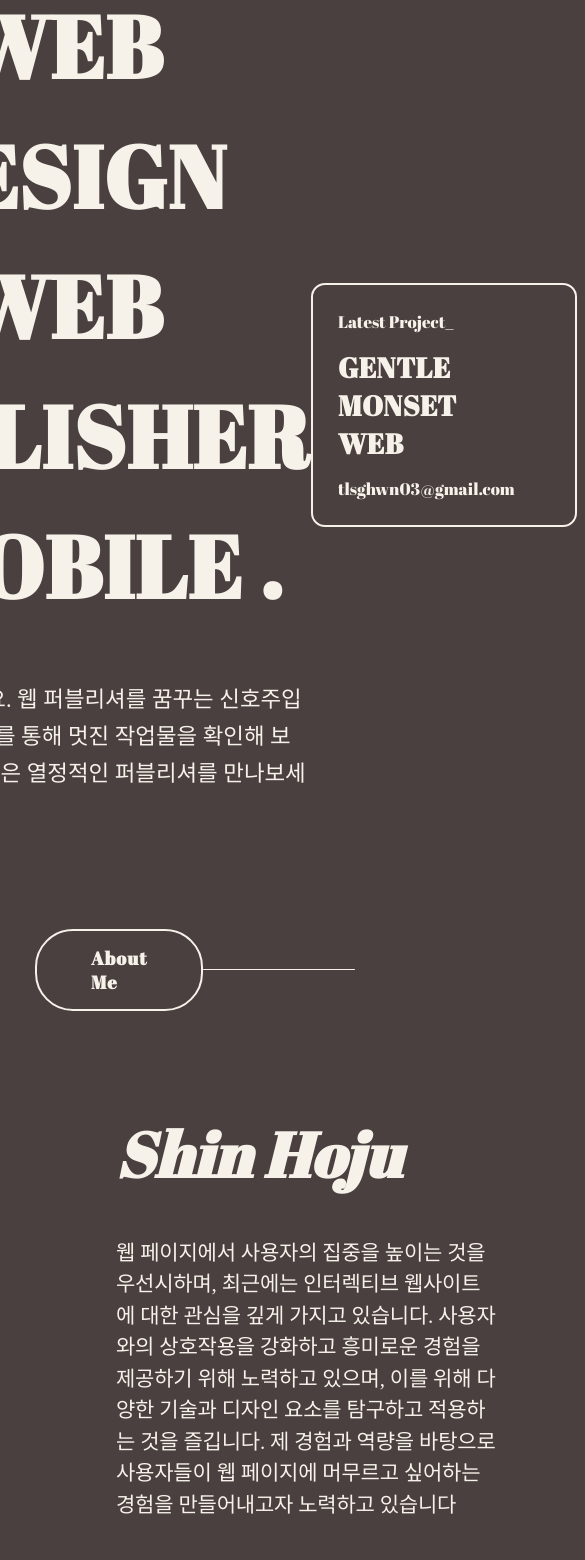
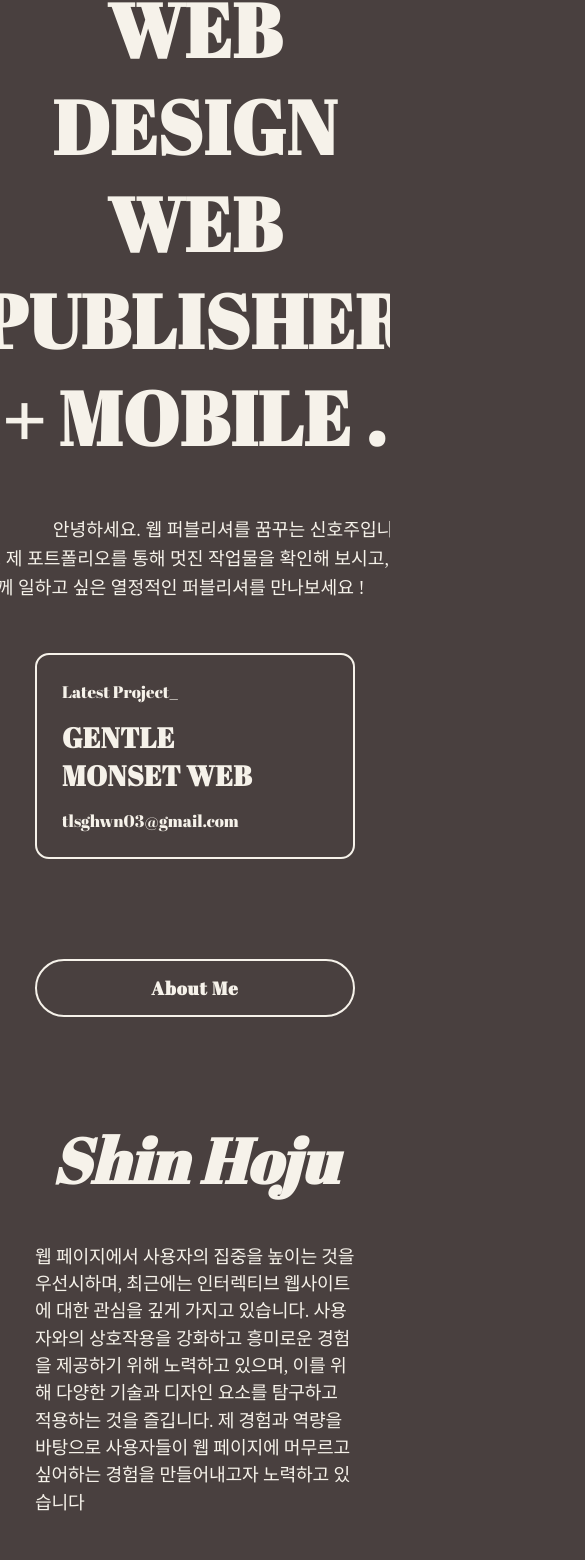
Before and after one commit to HojuShin/Portfolio, a React (Create React App) app: page / in a window 390 px wide. Shown: the part 82-1642 px from the top of the page, 585 px wide, since content can reach past the window. Built offline with nearby package versions, Linux system fonts and the light colour scheme; a web font is replaced by a local one.

Commit message:
반응형 css

```diff
--- a/src/App.css
+++ b/src/App.css
@@ -36,29 +36,6 @@
   clear: right;
   background-color: #f6f2ea;
   border-radius: 100rem;
-}
-
-/* 양옆으로 움직임 */
-@keyframes shake {
-  0% {
-    transform: translateX(0);
-  }
-
-  25% {
-    transform: translateX(-5px);
-  }
-
-  50% {
-    transform: translateX(5px);
-  }
-
-  75% {
-    transform: translateX(-5px);
-  }
-
-  100% {
-    transform: translateX(0);
-  }
 }
 
 footer {
@@ -103,25 +80,27 @@ footer {
   font-style: normal;
 }
 
+
 @media screen and (max-width: 991px) {
-  .introduction {
-    flex-direction: column;
-    align-items: center;
+  .line {
+    display: none;
+  }
+
+  .lineTitle {
+    width: 100%;
     text-align: center;
   }
 
-  .about-02>p {
-    text-indent: 4em;
-    text-align: start;
+  .footer-section {
+    padding-top: 100px;
+    padding-bottom: 100px;
   }
 
-  .nav {
-    width: 100%;
+  .footer-desc>p {
+    font-size: 1rem;
   }
 
-  .nav-btn {
-    position: static;
-    max-width: 100%;
+  .footer-title>h1 {
+    display: none;
   }
-
 }
--- a/src/component/Profile/Profile.js
+++ b/src/component/Profile/Profile.js
@@ -69,7 +69,7 @@ export default function Profile() {
                             <li><p className='profile-li'>Phone</p><p>010-4821-2399</p></li>
                             <li><p className='profile-li'>Mail</p><p>tlsghwn03@gmail.com</p></li>
                             <li><p className='profile-li'>Education</p><p>경남대학교 (사회학과 졸업)</p></li>
-                            <li><p className='profile-li'>Certificate</p><p>정보처리기사 (한국산업인력공단 / 2021.08)</p></li>
+                            <li><p className='profile-li'>Certificate</p>정보처리기사 <span>(한국산업인력공단 / 2021.08)</span></li>
                             <li className='techblog'>
                                 <p className='profile-li'>Tech Blog</p>
                                 <div className='git'>
--- a/src/component/Profile/profile.css
+++ b/src/component/Profile/profile.css
@@ -151,3 +151,56 @@
     transform: translateY(0);
     opacity: 1;
 }
+
+
+@media screen and (max-width: 991px) {
+
+    .aboutme-img {
+        display: none;
+    }
+
+    .profile-li {
+        width: 138px;
+    }
+
+    .skill>ul {
+        justify-content: center;
+        gap: 40px;
+        flex-wrap: wrap;
+    }
+
+    .profile-title {
+        text-align: center;
+    }
+
+    .techstack-title {
+        font-size: 2.4rem;
+        text-align: center;
+    }
+
+    .skill-desc>ul>li {
+        font-size: 1.3rem;
+        padding-left: 17px;
+    }
+
+    .skill-desc>ul>li:before {
+        top: 16px;
+        width: 10px;
+    }
+
+    .profile-intrd {
+        font-size: 1.3rem;
+    }
+
+    .profile>ul>li {
+        font-size: 1.3rem;
+    }
+
+    .profile>ul>li>span {
+        display: none;
+    }
+
+    .techstack {
+        margin-top: 135px;
+    }
+}
--- a/src/component/Slide.js
+++ b/src/component/Slide.js
@@ -5,6 +5,7 @@ import gentle from '../assets/screen.png'
 import video from '../vidoes/test.mp4'
 import React, { useEffect, useRef } from 'react'
 import { Link } from 'react-router-dom'
+import arrows from '../assets/arrows.png'
 
 export default function Slide() {
 
@@ -100,6 +101,14 @@ export default function Slide() {
                                         <img src={watflix} alt='watflix' className='mockup' />
                                     </div>
                                 </div>
+                                <div className='hiddenBtn'>
+                                    <Link to={'https://hojushin.github.io/react-watflix/'} target="_blank" >
+                                        <button>
+                                            <p>View Project</p>
+                                            <img src={arrows} alt='arrows' className='arrow' />
+                                        </button>
+                                    </Link>
+                                </div>
                             </div>
                         </div>
                     </div>
@@ -124,6 +133,7 @@ export default function Slide() {
                                             <Link to={'https://hojushin.github.io/apple/'} target="_blank" >
                                                 <button>
                                                     <p>VIEW</p>
+
                                                 </button>
                                             </Link>
                                         </div>
@@ -131,6 +141,14 @@ export default function Slide() {
                                     <div className='project-img'>
                                         <img src={apple} alt='apple' className='mockup' />
                                     </div>
+                                </div>
+                                <div className='hiddenBtn'>
+                                    <Link to={'https://hojushin.github.io/apple/'} target="_blank" >
+                                        <button>
+                                            <p>View Project</p>
+                                            <img src={arrows} alt='arrows' className='arrow' />
+                                        </button>
+                                    </Link>
                                 </div>
                             </div>
                         </div>
@@ -153,7 +171,7 @@ export default function Slide() {
                                             <p className='detail-desc'>요소들을 다양한 위치에 배치시켜 웹 사이트의 <span>디자인과 레이아웃을 자유롭게 </span>제어했으며, <span>스크롤 이벤트</span>를 통해 부드러운 애니메이션 효과를 적용하는 등 사용자들에게 흥미로운 경험을 제공합니다.</p>
                                         </div>
                                         <div className='detail-btn'>
-                                            <Link to={'https://hojushin.github.io/gentlemonster/'} target="_blank" >
+                                            <Link to={'https://hojushin.github.io/apple/'} target="_blank" >
                                                 <button>
                                                     <p>VIEW</p>
                                                 </button>
@@ -164,6 +182,14 @@ export default function Slide() {
                                         <img src={gentle} alt='gentle' className='mockup' />
                                     </div>
                                 </div>
+                                <div className='hiddenBtn'>
+                                    <Link to={'https://hojushin.github.io/apple/'} target="_blank" >
+                                        <button>
+                                            <p>View Project</p>
+                                            <img src={arrows} alt='arrows' className='arrow' />
+                                        </button>
+                                    </Link>
+                                </div>
                             </div>
                         </div>
                     </div>
--- a/src/component/main.css
+++ b/src/component/main.css
@@ -103,3 +103,43 @@
     font-size: 1.2rem;
     font-weight: 200;
 }
+
+
+@media screen and (max-width: 991px) {
+    .introduction {
+        flex-direction: column;
+        align-items: center;
+        text-align: center;
+    }
+
+    .about-02 {
+        margin: 50px 0;
+    }
+
+    .about-02>p {
+        text-indent: 4em;
+        text-align: start;
+    }
+
+    .nav {
+        width: 100%;
+    }
+
+    .nav-btn {
+        position: static;
+        max-width: 100%;
+    }
+
+    .about-01>h1 {
+        font-size: 75px;
+        line-height: 97px;
+        letter-spacing: 1px;
+    }
+
+    .about-02>p {
+        text-indent: 4em;
+        line-height: 29px;
+        font-size: 1.3rem;
+    }
+
+}
--- a/src/component/slide.css
+++ b/src/component/slide.css
@@ -55,7 +55,7 @@
 
 [class*="slide-down-project"]:hover .slide-hidden {
     /* 보이는 상태로 높이 설정 */
-    height: 500px
+    height: 500px;
 }
 
 .slide-down-project:hover [class*="slide-down-project"]>h1 {
@@ -151,3 +151,98 @@
 .detail-desc>span {
     color: #e75d50
 }
+
+.hiddenBtn {
+    display: none;
+}
+
+@media screen and (max-width: 991px) {
+    .slide-hidden {
+        height: 460px;
+        transition:none ;
+    }
+
+    [class*="slide-down-project"] {
+        transition: none ;
+    }
+
+    .slide-down {
+        margin-bottom: 43px;
+    }
+
+    .project {
+        height: 377px;
+        margin-bottom: 15px;
+    }
+
+    .project-desc {
+        display: none;
+    }
+
+    [class*="slide-down-project"] {
+        cursor: pointer;
+        transition: 1s all ease-in-out;
+        text-align: center;
+    }
+
+    [class*="slide-down-project"]>h1 {
+        font-size: 58px;
+        margin: 50px 0 30px 0;
+    }
+
+    [class*="slide-down-project"]:hover .slide-hidden {
+        height: 460px;
+    }
+
+    .hiddenBtn {
+        display: block;
+        text-align: right;
+    }
+
+    .hiddenBtn>a>button {
+        border: none;
+        background: none;
+        cursor: pointer;
+        display: flex;
+        align-items: center;
+        justify-content: end;
+        width: 100%;
+    }
+
+    .hiddenBtn>a>button>p {
+        font-size: 1.3rem;
+        color: #f6f2ea;
+        letter-spacing: 0.5px;
+    }
+
+    .hiddenBtn>a>button>img {
+        width: 18px;
+        margin-left: 12px;
+        animation: shake 2s infinite;
+        transition: .3s all;
+    }
+
+    /* 양옆으로 움직임 */
+    @keyframes shake {
+        0% {
+            transform: translateX(0);
+        }
+
+        25% {
+            transform: translateX(-3px);
+        }
+
+        50% {
+            transform: translateX(0px);
+        }
+
+        75% {
+            transform: translateX(-3px);
+        }
+
+        100% {
+            transform: translateX(0);
+        }
+    }
+
+}
--- a/src/index.css
+++ b/src/index.css
@@ -25,6 +25,7 @@ body {
   font-style: normal;
   font-optical-sizing: auto;
   cursor: default;
+  overflow-x: hidden;
 }
 
 /* 드래그 커스텀 */
--- a/src/pages/Home/Home.js
+++ b/src/pages/Home/Home.js
@@ -3,6 +3,7 @@ import React from 'react';
 import Slide from '../../component/Slide'
 import Main from '../../component/Main'
 import Profile from '../../component/Profile/Profile';
+import portfolio from '../../assets/portfolio.png'
 
 export default function Home() {
   return (
```
Also changed, not shown: src/assets/arrows.png (added).
